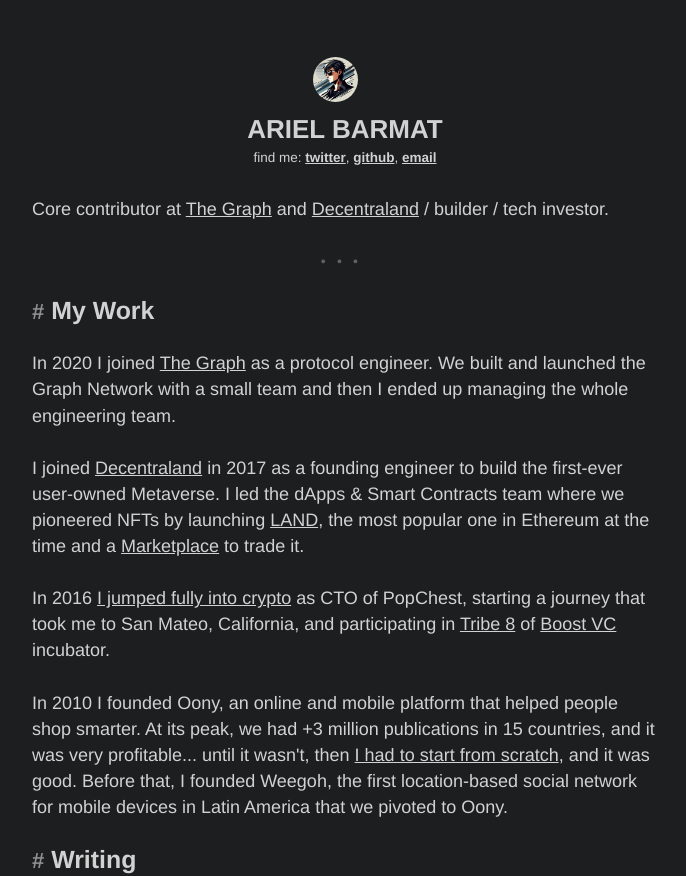
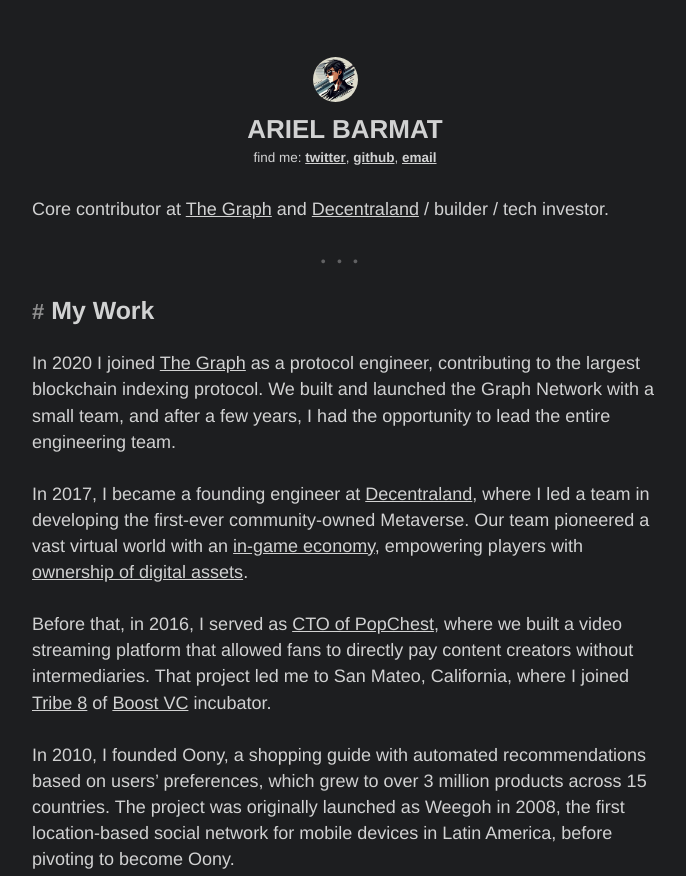
Before and after one commit to abarmat/abarmat.github.io, an Eleventy site: page src/index.njk in a window 1280 px wide. Shown: the top 876 px of the page, without its empty margins (295-981 px from the left). Built offline with nearby package versions, Linux system fonts and the light colour scheme; Eleventy itself is replaced by a stand-in of ours; files that its build step writes are made by us from their sources.

Commit message:
Update copy

```diff
--- a/src/index.njk
+++ b/src/index.njk
@@ -35,30 +35,31 @@
     <p>
       In 2020 I joined
       <a href="https://thegraph.com/" rel="noreferrer">The Graph</a> as a
-      protocol engineer. We built and launched the Graph Network with a small
-      team and then I ended up managing the whole engineering team.
+      protocol engineer, contributing to the largest blockchain indexing
+      protocol. We built and launched the Graph Network with a small team, and
+      after a few years, I had the opportunity to lead the entire engineering
+      team.
     </p>
     <p>
-      I joined
-      <a href="https://decentraland.org" rel="noreferrer">Decentraland</a> in
-      2017 as a founding engineer to build the first-ever user-owned Metaverse.
-      I led the dApps & Smart Contracts team where we pioneered NFTs by
-      launching
+      In 2017, I became a founding engineer at
+      <a href="https://decentraland.org" rel="noreferrer">Decentraland</a>,
+      where I led a team in developing the first-ever community-owned Metaverse.
+      Our team pioneered a vast virtual world with an
       <a
         href="https://decentraland.org/blog/platform/designing-genesis-city-roads-urban-planning/"
         rel="noreferrer"
-        >LAND</a
-      >, the most popular one in Ethereum at the time and a
-      <a href="/posts/post-2018-03-19" rel="noreferrer">Marketplace</a> to trade
-      it.
+        >in-game economy</a
+      >, empowering players with
+      <a href="/posts/post-2018-03-19" rel="noreferrer"
+        >ownership of digital assets</a
+      >.
     </p>
     <p>
-      In 2016
-      <a href="/posts/post-2018-09-07" rel="noreferrer"
-        >I jumped fully into crypto</a
-      >
-      as CTO of PopChest, starting a journey that took me to San Mateo,
-      California, and participating in
+      Before that, in 2016, I served as
+      <a href="/posts/post-2018-09-07" rel="noreferrer">CTO of PopChest</a>,
+      where we built a video streaming platform that allowed fans to directly
+      pay content creators without intermediaries. That project led me to San
+      Mateo, California, where I joined
       <a
         href="https://medium.com/boost-vc/say-hello-to-tribe-8-a28bab4fe0bd"
         rel="noreferrer"
@@ -67,14 +68,11 @@
       of <a href="https://www.boost.vc" rel="noreferrer">Boost VC</a> incubator.
     </p>
     <p>
-      In 2010 I founded Oony, an online and mobile platform that helped people
-      shop smarter. At its peak, we had +3 million publications in 15 countries,
-      and it was very profitable... until it wasn't, then
-      <a href="/posts/post-2016-04-18" rel="noreferrer"
-        >I had to start from scratch</a
-      >, and it was good. Before that, I founded Weegoh, the first
-      location-based social network for mobile devices in Latin America that we
-      pivoted to Oony.
+      In 2010, I founded Oony, a shopping guide with automated recommendations
+      based on users’ preferences, which grew to over 3 million products across
+      15 countries. The project was originally launched as Weegoh in 2008, the
+      first location-based social network for mobile devices in Latin America,
+      before pivoting to become Oony.
     </p>
   </section>
   <section class="post-section">
```
